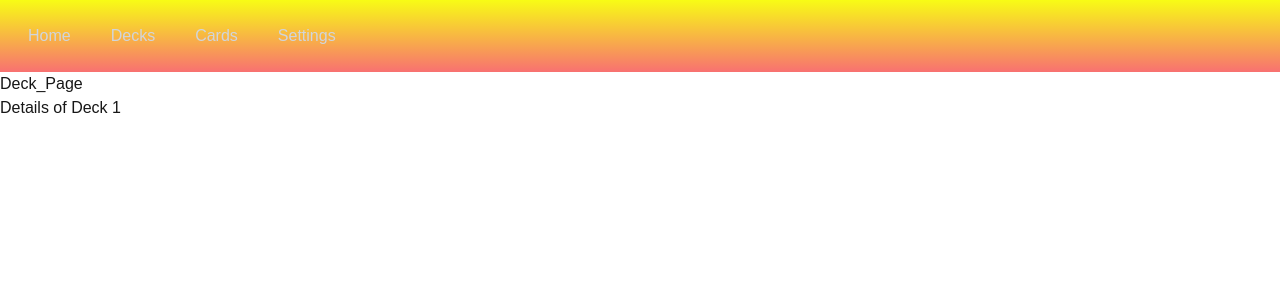
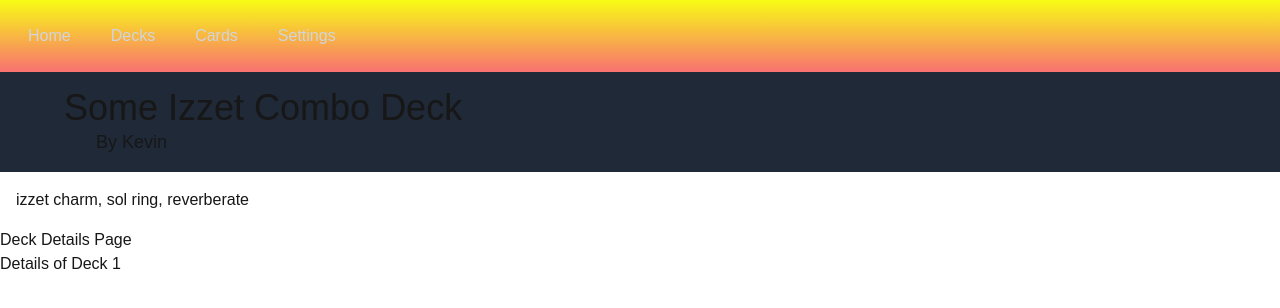
Before and after one commit to kmg1434/cardservo, a Next.js app: page /deck/1 in a window 1280 px wide. Shown: the top 308 px of the page. Built offline with nearby package versions, Linux system fonts and the light colour scheme.

Commit message:
move types, create DeckBody and DeckHeader components

```diff
--- /dev/null
+++ b/app/components/deck-body.tsx
@@ -0,0 +1,9 @@
+import React from 'react'
+
+export const DeckBody = ({ deck }: DeckProps) => {
+  return (
+    <div className="px-4 py-4">
+        <div>{deck.card_list}</div>
+    </div>
+  )
+}
--- /dev/null
+++ b/app/components/deck-header.tsx
@@ -0,0 +1,10 @@
+import React from 'react'
+
+export const DeckHeader = ({ deck }: DeckProps) => {
+  return (
+    <div className="px-16 py-4 bg-gray-800">
+        <h1 className="text-4xl">{deck.title}</h1>
+        <h2 className="text-lg px-8">By {deck.owner}</h2>
+    </div>
+  )
+}
--- a/app/components/nav-bar.tsx
+++ b/app/components/nav-bar.tsx
@@ -6,8 +6,6 @@ import React from 'react'
 const Navbar = () => {
 
     const pathname = usePathname();
-
-    console.log("pathname: ", pathname);
 
     return (
         <div>
--- a/app/deck/[id]/page.tsx
+++ b/app/deck/[id]/page.tsx
@@ -1,11 +1,24 @@
+import { DeckBody } from '@/app/components/deck-body'
+import { DeckHeader } from '@/app/components/deck-header'
 import Navbar from '@/app/components/nav-bar'
 import React from 'react'
 
 const DeckDetailsPage = ({ params }: { params: { id: number } }) => {
+
+  const deck: Deck = {
+    owner: "Kevin",
+    title: "Some Izzet Combo Deck",
+    card_list: "izzet charm, sol ring, reverberate",
+    id: "1",
+  }
+
   return (
     <div>
       <Navbar />
-      <h1>Deck_Page</h1>
+      <DeckHeader deck={deck}/>
+      <DeckBody deck={deck} />
+      <h1>Deck Details Page</h1>
+      <h2>{}</h2>
       <div>Details of Deck {params.id}</div>
     </div>
   )
--- a/app/deck/page.tsx
+++ b/app/deck/page.tsx
@@ -1,12 +1,26 @@
 import Link from 'next/link'
 import React from 'react'
 import Navbar from '../components/nav-bar'
+import { DeckHeader } from '../components/deck-header'
 
-const DeckPage = ({ searchParams }: { searchParams: { user: number, format: string } }) => {
+const DeckPage = async ({ params }: { params: { id: number } }) => {
+
+    const deck: Deck = {
+        owner: "Kevin",
+        title: "Some Izzet Combo Deck",
+        card_list: "izzet charm, sol ring, reverberate",
+        id: "1"
+    }
+
+    const user: User = {
+        name: "Kevin",
+        id: "1234",
+    }
+
     return (
         <div>
             <Navbar />
-            <h1>Title of Decks</h1>
+            <h1 className="">Title of Deck Page</h1>
             <Link href="/deck/1">Deck_1</Link>
             <br></br>
             <Link href="/deck/2">Deck_2</Link>
--- a/app/deck/deck.types.ts
+++ b/app/types/deck.types.ts
@@ -2,4 +2,9 @@ interface Deck {
     owner: string,
     title: string,
     card_list: string,
+    id: string
 }
+
+interface DeckProps {
+    deck: Deck
+}
```
Also changed, not shown: app/types/user.types.ts (added, +8 -0 lines), app/types/card.types.ts (renamed from app/card/card.types.ts).
